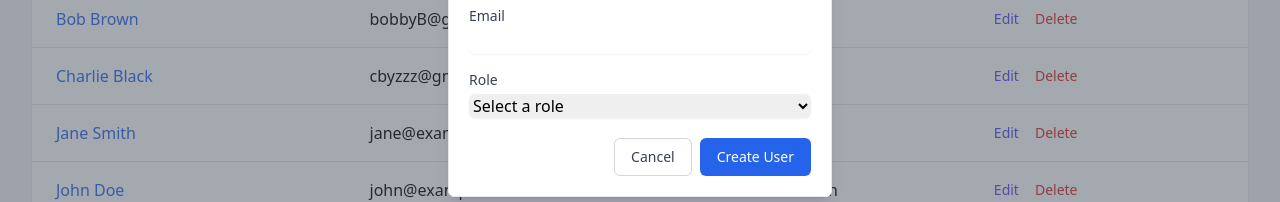
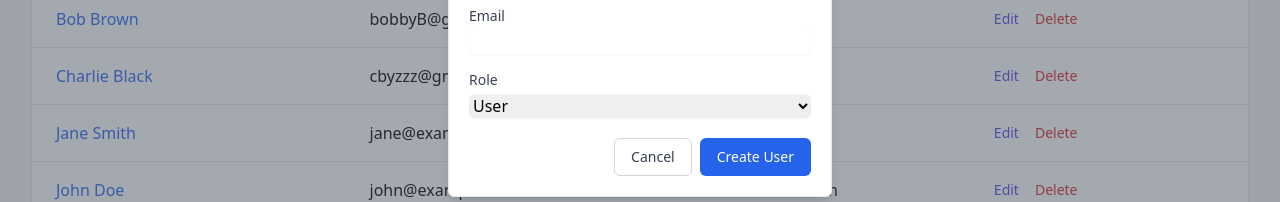
Before and after one commit to Taylorvincent/wegrouptest, a React (Vite) app: page / in a window 1280 px wide. Both pictures are taken after a click on the button "Add User". Shown: the part 211-413 px from the top of the page. Built offline with nearby package versions, Linux system fonts and the light colour scheme; data requests are answered from the project's data file.

Commit message:
reusable form components

```diff
--- /dev/null
+++ b/src/components/Button.tsx
@@ -0,0 +1,38 @@
+import { ButtonHTMLAttributes, ReactNode } from 'react';
+import { Spinner } from './Spinner';
+
+type ButtonVariant = 'primary' | 'secondary' | 'danger';
+
+interface ButtonProps extends ButtonHTMLAttributes<HTMLButtonElement> {
+  children: ReactNode;
+  variant?: ButtonVariant;
+  isLoading?: boolean;
+}
+
+export const Button = ({
+  children,
+  variant = 'primary',
+  isLoading = false,
+  disabled,
+  className = '',
+  ...props
+}: ButtonProps) => {
+  const baseStyles =
+    'px-4 py-2 text-sm font-medium rounded-md transition-colors duration-200 disabled:opacity-50 disabled:cursor-not-allowed';
+
+  const variantStyles = {
+    primary: 'text-white bg-blue-600 border border-transparent hover:bg-blue-700',
+    secondary: 'text-gray-700 bg-white border border-gray-300 hover:bg-gray-50',
+    danger: 'text-white bg-red-600 border border-transparent hover:bg-red-700',
+  };
+
+  return (
+    <button
+      className={`${baseStyles} ${variantStyles[variant]} ${className}`}
+      disabled={isLoading || disabled}
+      {...props}
+    >
+      {isLoading ? <Spinner label="Loading..." /> : children}
+    </button>
+  );
+};
--- /dev/null
+++ b/src/components/FormInput.tsx
@@ -0,0 +1,22 @@
+import { InputHTMLAttributes } from 'react';
+
+interface FormInputProps extends Omit<InputHTMLAttributes<HTMLInputElement>, 'className'> {
+  label: string;
+  error?: string;
+}
+
+export function FormInput({ label, error, id, ...props }: FormInputProps) {
+  return (
+    <div className="mb-4">
+      <label htmlFor={id} className="block text-sm font-medium text-gray-700">
+        {label}
+      </label>
+      <input
+        id={id}
+        className="mt-1 block w-full rounded-md border-gray-300 shadow-sm focus:border-blue-500 focus:ring-blue-500 disabled:bg-gray-100 disabled:cursor-not-allowed"
+        {...props}
+      />
+      {error && <p className="mt-1 text-sm text-red-600">{error}</p>}
+    </div>
+  );
+}
--- /dev/null
+++ b/src/components/Select.tsx
@@ -0,0 +1,35 @@
+import { SelectHTMLAttributes } from 'react';
+
+interface Option {
+  value: string;
+  label: string;
+}
+
+interface SelectProps extends Omit<SelectHTMLAttributes<HTMLSelectElement>, 'className'> {
+  label: string;
+  options: Option[];
+  error?: string;
+}
+
+export function Select({ label, options, error, id, ...props }: SelectProps) {
+  return (
+    <div className="mb-4">
+      <label htmlFor={id} className="block text-sm font-medium text-gray-700">
+        {label}
+      </label>
+      <select
+        id={id}
+        className="mt-1 block w-full rounded-md border-gray-300 shadow-sm focus:border-blue-500 focus:ring-blue-500 disabled:bg-gray-100 disabled:cursor-not-allowed"
+        {...props}
+      >
+        <option value="">Select an option</option>
+        {options.map(option => (
+          <option key={option.value} value={option.value}>
+            {option.label}
+          </option>
+        ))}
+      </select>
+      {error && <p className="mt-1 text-sm text-red-600">{error}</p>}
+    </div>
+  );
+}
--- a/src/pages/UsersOverview/UserForm.tsx
+++ b/src/pages/UsersOverview/UserForm.tsx
@@ -1,7 +1,9 @@
-import { useState, useEffect } from 'react';
+import { useState } from 'react';
 import { User, EditUserArgs } from '../../services/usersApi';
-import { Spinner } from '../../components/Spinner';
 import { Modal } from '../../components/Modal';
+import { Button } from '../../components/Button';
+import { FormInput } from '../../components/FormInput';
+import { Select } from '../../components/Select';
 
 interface UserFormProps {
   user: User | null;
@@ -10,22 +12,15 @@ interface UserFormProps {
   isSubmitting?: boolean;
 }
 
+const roleOptions = [
+  { value: 'Admin', label: 'Admin' },
+  { value: 'User', label: 'User' },
+];
+
 const UserForm = ({ user, onSubmit, onClose, isSubmitting = false }: UserFormProps) => {
-  const [formData, setFormData] = useState<EditUserArgs>({
-    name: '',
-    email: '',
-    role: '',
-  });
-
-  useEffect(() => {
-    if (user) {
-      setFormData({
-        name: user.name,
-        email: user.email,
-        role: user.role,
-      });
-    }
-  }, [user]);
+  const [formData, setFormData] = useState<EditUserArgs>(
+    user ?? { name: '', email: '', role: 'User' }
+  );
 
   const handleSubmit = (e: React.FormEvent) => {
     e.preventDefault();
@@ -35,76 +30,40 @@ const UserForm = ({ user, onSubmit, onClose, isSubmitting = false }: UserFormPro
   return (
     <Modal title={user ? 'Edit User' : 'Create User'} onClose={onClose}>
       <form onSubmit={handleSubmit}>
-        <div className="mb-4">
-          <label htmlFor="name" className="block text-sm font-medium text-gray-700">
-            Name
-          </label>
-          <input
+        <FormInput
+          id="name"
+          label="Name"
           type="text"
-            id="name"
           value={formData.name}
           onChange={e => setFormData({ ...formData, name: e.target.value })}
-            className="mt-1 block w-full rounded-md border-gray-300 shadow-sm focus:border-blue-500 focus:ring-blue-500"
           required
           disabled={isSubmitting}
         />
-        </div>
-
-        <div className="mb-4">
-          <label htmlFor="email" className="block text-sm font-medium text-gray-700">
-            Email
-          </label>
-          <input
+        <FormInput
+          id="email"
+          label="Email"
           type="email"
-            id="email"
           value={formData.email}
           onChange={e => setFormData({ ...formData, email: e.target.value })}
-            className="mt-1 block w-full rounded-md border-gray-300 shadow-sm focus:border-blue-500 focus:ring-blue-500"
           required
           disabled={isSubmitting}
         />
-        </div>
-
-        <div className="mb-4">
-          <label htmlFor="role" className="block text-sm font-medium text-gray-700">
-            Role
-          </label>
-          <select
+        <Select
           id="role"
+          label="Role"
           value={formData.role}
           onChange={e => setFormData({ ...formData, role: e.target.value })}
-            className="mt-1 block w-full rounded-md border-gray-300 shadow-sm focus:border-blue-500 focus:ring-blue-500"
+          options={roleOptions}
           required
           disabled={isSubmitting}
-          >
-            <option value="">Select a role</option>
-            <option value="Admin">Admin</option>
-            <option value="User">User</option>
-          </select>
-        </div>
-
+        />
         <div className="mt-5 flex justify-end gap-2">
-          <button
-            type="button"
-            onClick={onClose}
-            className="px-4 py-2 text-sm font-medium text-gray-700 bg-white border border-gray-300 rounded-md hover:bg-gray-50"
-            disabled={isSubmitting}
-          >
+          <Button type="button" variant="secondary" onClick={onClose} disabled={isSubmitting}>
             Cancel
-          </button>
-          <button
-            type="submit"
-            className="px-4 py-2 text-sm font-medium text-white bg-blue-600 border border-transparent rounded-md hover:bg-blue-700 disabled:opacity-50 disabled:cursor-not-allowed"
-            disabled={isSubmitting}
-          >
-            {isSubmitting ? (
-              <Spinner label={user ? 'Saving...' : 'Creating...'} />
-            ) : user ? (
-              'Save Changes'
-            ) : (
-              'Create User'
-            )}
-          </button>
+          </Button>
+          <Button type="submit" variant="primary" isLoading={isSubmitting} disabled={isSubmitting}>
+            {user ? 'Save Changes' : 'Create User'}
+          </Button>
         </div>
       </form>
     </Modal>
```
Lines whose indentation alone changed are shown as unchanged.
